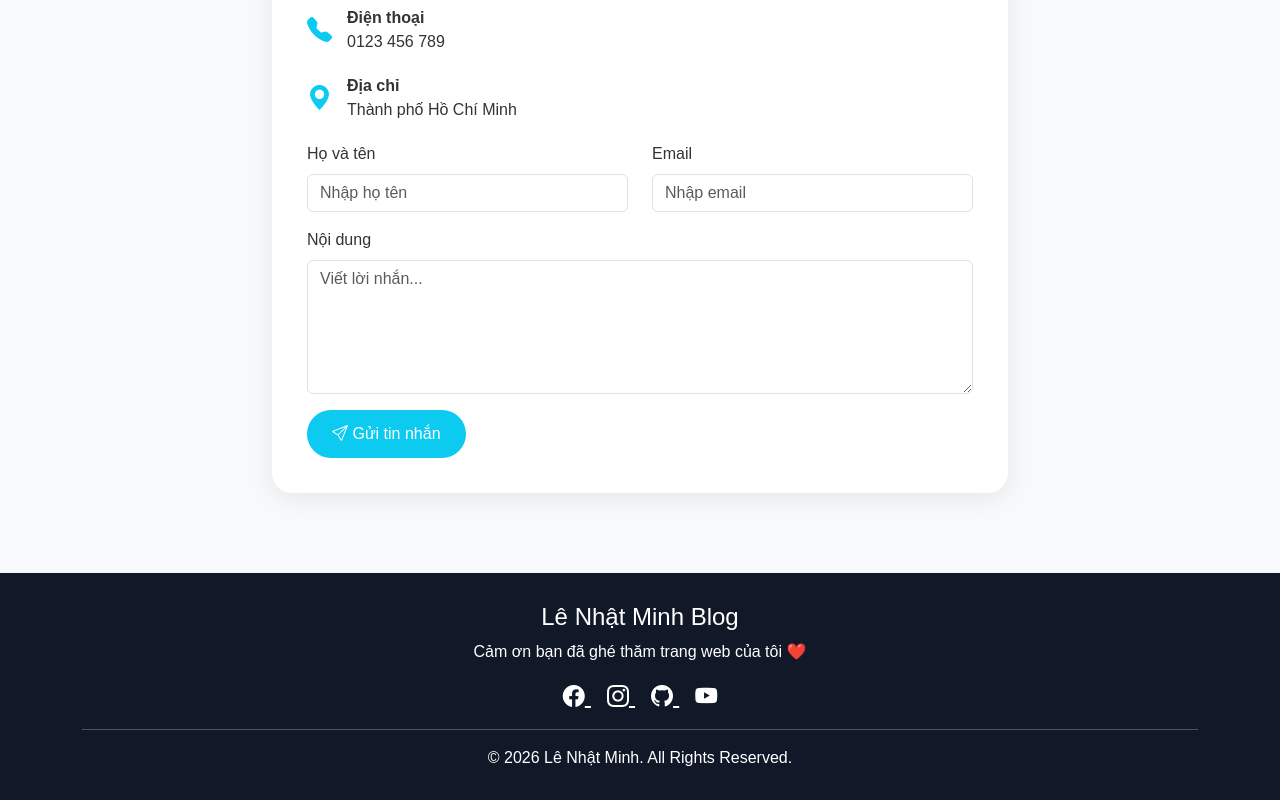
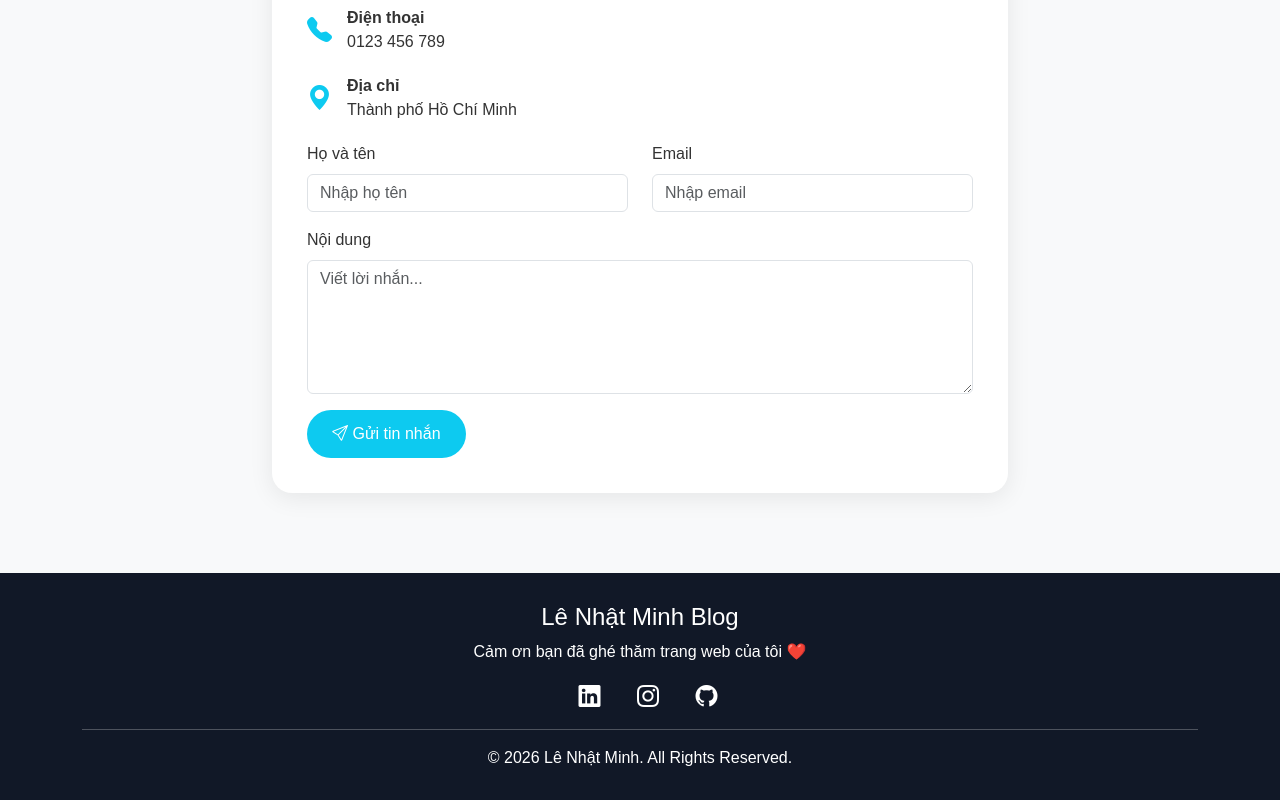
Before and after one commit to MinhLe2508/MyWeb, a plain HTML site: page index.html in a window 1280 px wide. Shown: the part 5021-5821 px from the top of the page. Drawn offline with nearby package versions, Linux system fonts and the light colour scheme.

Commit message:
Gan link trang ca nhan

```diff
--- a/index.html
+++ b/index.html
@@ -923,19 +923,15 @@
         <div class="social-icons">
 
             <a href="#">
-                <i class="bi bi-facebook"></i>
+                <a href="https://www.linkedin.com/in/nh%E1%BA%ADt-minh-l%C3%AA-9928b6412/" rel="noopener noreferrer" target="_blank"><i class="bi bi-linkedin"></i></a>
             </a>
 
             <a href="#">
-                <i class="bi bi-instagram"></i>
+                <a href="https://www.instagram.com/_nht.mih_/" rel="noopener noreferrer" target="_blank"><i class="bi bi-instagram"></i></a>
             </a>
 
             <a href="#">
-                <i class="bi bi-github"></i>
-            </a>
-
-            <a href="#">
-                <i class="bi bi-youtube"></i>
+                <a href="https://github.com/MinhLe2508" rel="noopener noreferrer" target="_blank"><i class="bi bi-github"></i></a>
             </a>
 
         </div>
```
